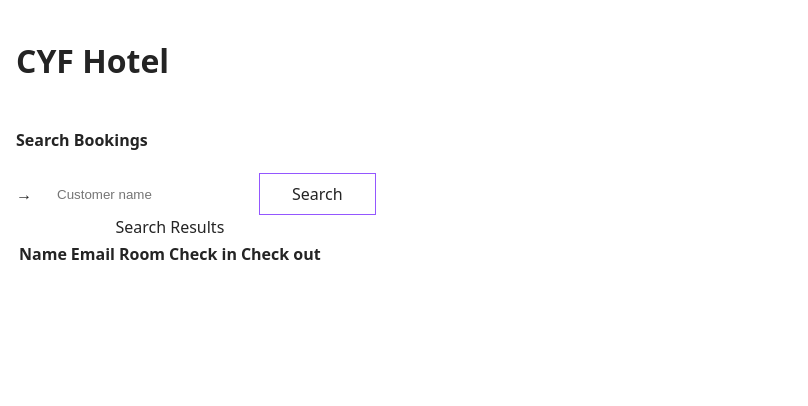
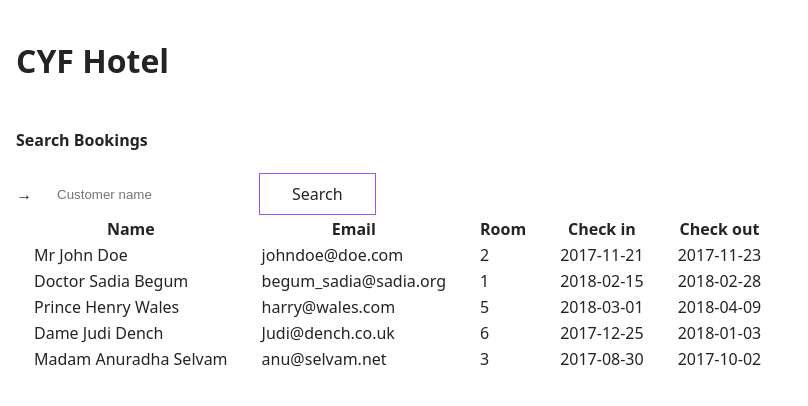
Before and after one commit to CodeYourFuture/React-Module-Project, a React (Vite) app: page / in a window 1280 px wide. Shown: the top 406 px of the page, without its empty margins (0-808 px from the left). Built offline with nearby package versions, Linux system fonts and the light colour scheme.

Commit message:
SearchResults and Booking components made and implemented

```diff
--- /dev/null
+++ b/src/components/Booking/Booking.jsx
@@ -0,0 +1,35 @@
+const Booking = (props) => {
+  const { bookings } = props;
+  return (
+    <>
+      {bookings.map((booking) => {
+        {
+          const {
+            id,
+            title,
+            firstName,
+            surname,
+            email,
+            roomId,
+            checkInDate,
+            checkOutDate,
+          } = booking;
+
+          return (
+            <tr key={id}>
+              <td>
+                {title} {firstName} {surname}
+              </td>
+              <td>{email}</td>
+              <td>{roomId}</td>
+              <td>{checkInDate}</td>
+              <td>{checkOutDate}</td>
+            </tr>
+          );
+        }
+      })}
+    </>
+  );
+};
+
+export default Booking;
--- a/src/components/SearchResults/SearchResults.jsx
+++ b/src/components/SearchResults/SearchResults.jsx
@@ -1,8 +1,10 @@
+import Booking from "../Booking/Booking";
+import "./SearchResults.scss"
+
 const SearchResults = (props) => {
   const bookings = props.bookings;
   return (
-    <table data-testid="search-results-element">
-      <caption>Search Results</caption>
+    <table data-testid="search-results-component">
       <thead>
         <tr>
           <th scope="col">Name</th>
@@ -13,7 +15,7 @@ const SearchResults = (props) => {
         </tr>
       </thead>
       <tbody>
-
+        <Booking bookings={bookings} />
       </tbody>
     </table>
   );
--- a/src/components/SearchResults/SearchResults.scss
+++ b/src/components/SearchResults/SearchResults.scss
@@ -0,0 +1,4 @@
+th,
+td {
+  padding: 0 1rem;
+}
```
Also changed, not shown: src/components/Booking/Booking.scss (added), 2 other files (tests, documents, lock files or other folders).
